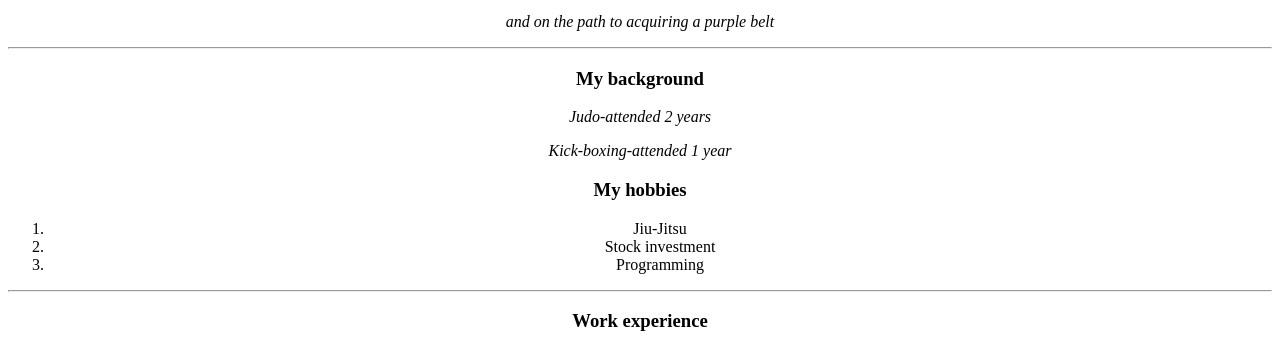
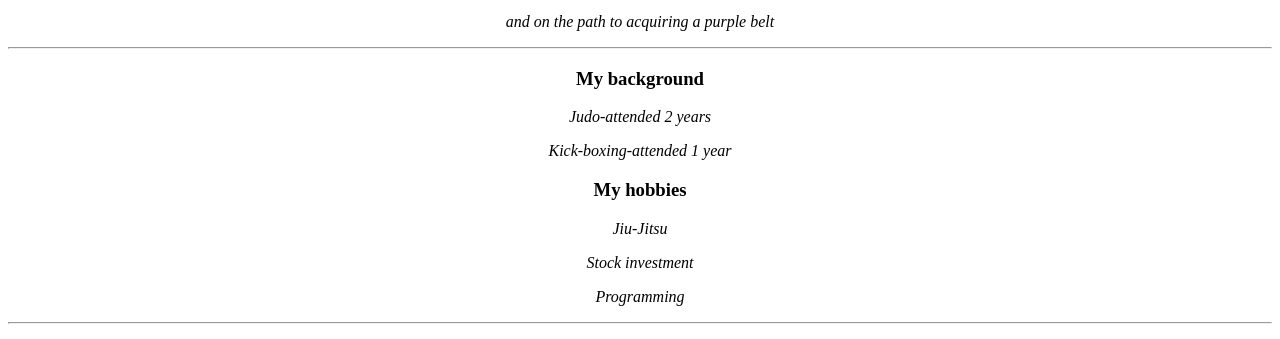
Before and after one commit to Den-Chel/cv, a plain HTML site: page index.html in a window 1280 px wide. Shown: the part 413-752 px from the top of the page. Drawn offline with Linux system fonts and the light colour scheme.

Commit message:
Update index.html

```diff
--- a/index.html
+++ b/index.html
@@ -21,13 +21,9 @@
       <em>Kick-boxing-attended 1 year</em>
     </p>
     <h3>My hobbies</h3>
-    <text-align left>
-    <ol>
-      <li>Jiu-Jitsu</li>
-      <li>Stock investment</li>
-      <li>Programming</li>
-    </ol>
-    </text-align left>
+      <p><em>Jiu-Jitsu</em></p>
+      <p><em>Stock investment</em></p>
+      <p><em>Programming</em></p>
     <hr>
     <h3>Work experience</h3>
     <table border="1" border <thead>
```
